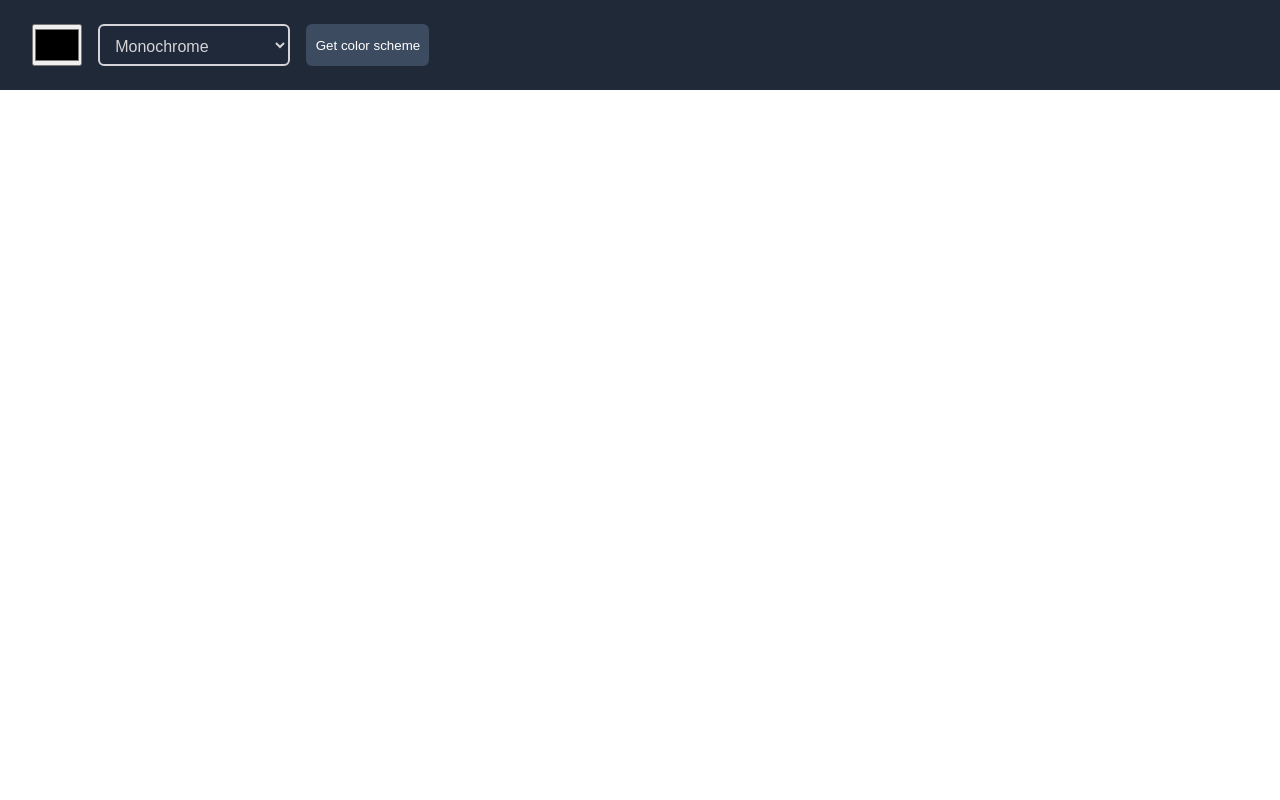
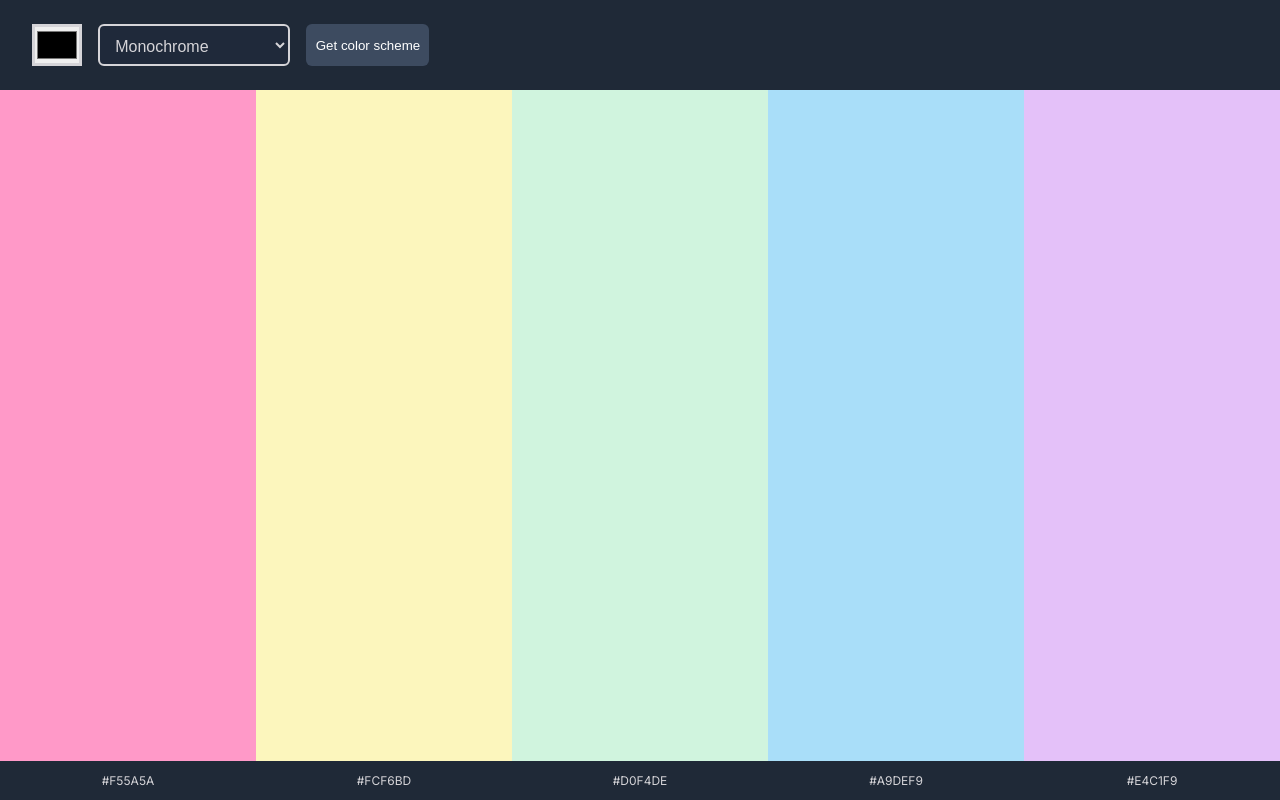
Before and after one commit to Striperoooo/color-scheme-generator, a plain HTML site: page index.html in a window 1280 px wide. Drawn offline with Linux system fonts and the light colour scheme.

Commit message:
Add color hex labels and improve color grid layout
Updated index.html to display hex codes inside each color grid item and added unique IDs for easier targeting. Enhanced styles.css to use CSS grid for the color grid, styled hex labels, and set specific background colors for each color item. Added a placeholder index.js file and included a script tag for future JavaScript functionality.

```diff
--- a/index.html
+++ b/index.html
@@ -43,17 +43,42 @@
 
         <div class="color-grid-container">
 
-            <div class="color-grid-item color-one"></div>
-            <div class="color-grid-item color-two"></div>
-            <div class="color-grid-item color-three"></div>
-            <div class="color-grid-item color-four"></div>
-            <div class="color-grid-item color-five"></div>
+            <div class="color-grid-item color-one" id="color-one">
+                <div class="color-hex" data-index="color-one">
+                    #F55A5A
+                </div>
+            </div>
+
+            <div class="color-grid-item color-two" id="color-two">
+                <div class="color-hex" data-index="color-two">
+                    #FCF6BD
+                </div>
+            </div>
+
+            <div class="color-grid-item color-three" id="color-three">
+                <div class="color-hex" data-index="color-three">
+                    #D0F4DE
+                </div>
+            </div>
+
+            <div class="color-grid-item color-four" id="color-four">
+                <div class="color-hex" data-index="color-four">
+                    #A9DEF9
+                </div>
+            </div>
+
+            <div class="color-grid-item color-five" id="color-five">
+                <div class="color-hex" data-index="color-five">
+                    #E4C1F9
+                </div>
+            </div>
 
         </div>
 
 
     </main>
 
+    <script src="myscripts.js"></script>
 </body>
 
 
--- a/styles.css
+++ b/styles.css
@@ -7,6 +7,23 @@
 
 body {
     font-family: "Inter", sans-serif;
+}
+
+/* shared selectors */
+select,
+.get-color-btn {
+    border-radius: 0.375rem;
+}
+
+select,
+.color-hex {
+    color: #D5D4D8;
+}
+
+select,
+.color-picker,
+.get-color-btn {
+    cursor: pointer;
 }
 
 /* header */
@@ -19,18 +36,6 @@ header {
     padding: 0 2em;
 }
 
-/* form shared selectors */
-select,
-.get-color-btn {
-    border-radius: 0.375rem;
-}
-
-select,
-.color-picker,
-.get-color-btn {
-    cursor: pointer;
-}
-
 form {
     height: 42px;
     /* border: 1px solid salmon; */
@@ -41,7 +46,6 @@ form {
 }
 
 select {
-    color: #D5D4D8;
     background-color: #1F293A;
     border: 2px solid #D5D4D8;
     font-size: 1rem;
@@ -50,8 +54,8 @@ select {
 
 .color-picker {
     height: 100%;
+    border: 3px solid #D5D4D8;
 }
-
 
 .get-color-btn {
     background-color: #3D4B60;
@@ -61,19 +65,51 @@ select {
 }
 
 /* main */
-/* .color-grid-container {
-    display: flex;
+.color-grid-container {
+    display: grid;
+    height: calc(100vh - 90px);
+    grid-template-columns: repeat(5, 1fr);
+    grid-template-areas:
+        "onee twoo three four five"
+    ;
 }
 
 .color-grid-item {
     min-width: 5vw;
-    min-height: 100vh;
+    display: flex;
+    flex-direction: column;
+    justify-content: flex-end;
+}
+
+.color-hex {
+    font-weight: 500;
+    font-size: 0.75rem;
+    background-color: #1F2937;
+    text-align: center;
+    padding: 1em 0;
 }
 
 .color-one {
-    background-color: aquamarine;
+    background-color: #FF99C8;
+    grid-area: onee;
 }
 
 .color-two {
-    background-color: bisque;
-} */
+    background-color: #FCF6BD;
+    grid-area: twoo;
+}
+
+.color-three {
+    background-color: #D0F4DE;
+    grid-area: three;
+}
+
+.color-four {
+    background-color: #A9DEF9;
+    grid-area: four;
+}
+
+.color-five {
+    background-color: #E4C1F9;
+    grid-area: five;
+}
```
Also changed, not shown: index.js (added).
